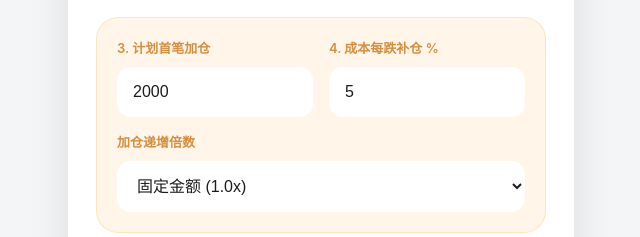
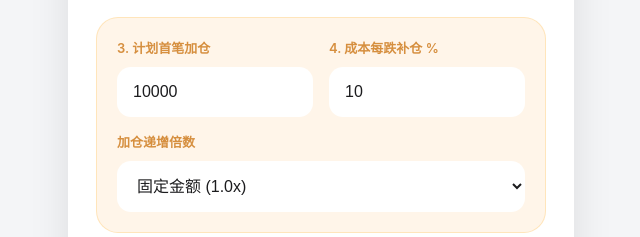
Before and after one commit to loop965/plan, a plain HTML site: page plan.html in a window 1280 px wide. Shown: the part 190-427 px from the top of the page, 319-959 px from the left. Drawn offline with Linux system fonts and the light colour scheme.

Commit message:
Add files via upload

```diff
--- a/plan.html
+++ b/plan.html
@@ -160,11 +160,11 @@
         <div class="grid-2">
             <div>
                 <span class="label">3. 计划首笔加仓</span>
-                <input type="number" id="firstAdd" value="2000">
+                <input type="number" id="firstAdd" value="10000">
             </div>
             <div>
                 <span class="label">4. 成本每跌补仓 %</span>
-                <input type="number" id="dropPercent" value="5">
+                <input type="number" id="dropPercent" value="10">
             </div>
         </div>
         <div style="margin-top: 15px;">
```
